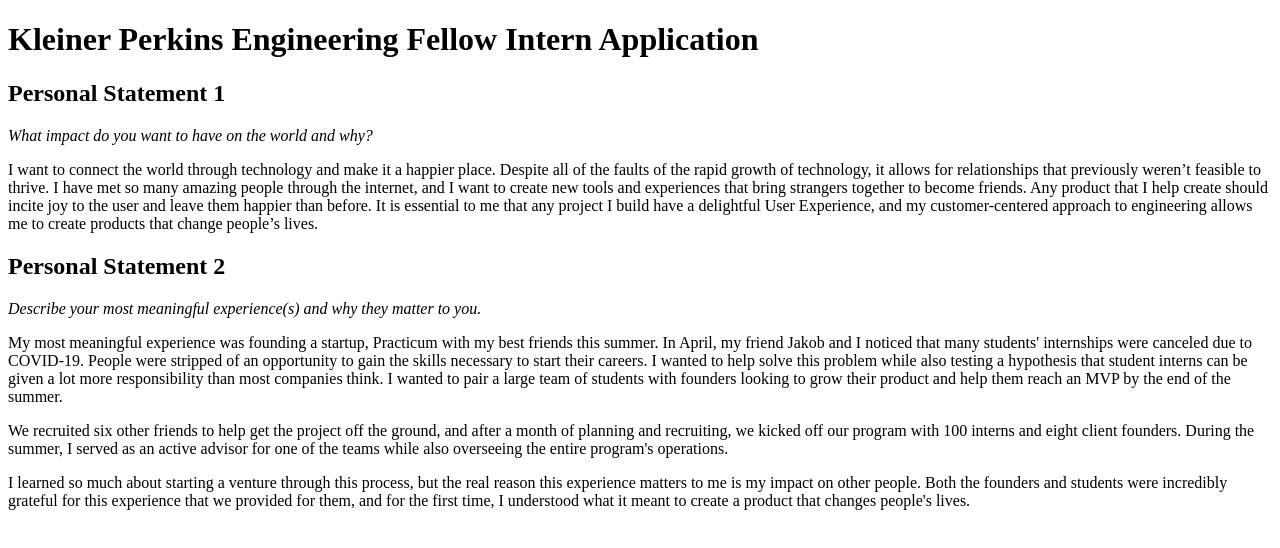
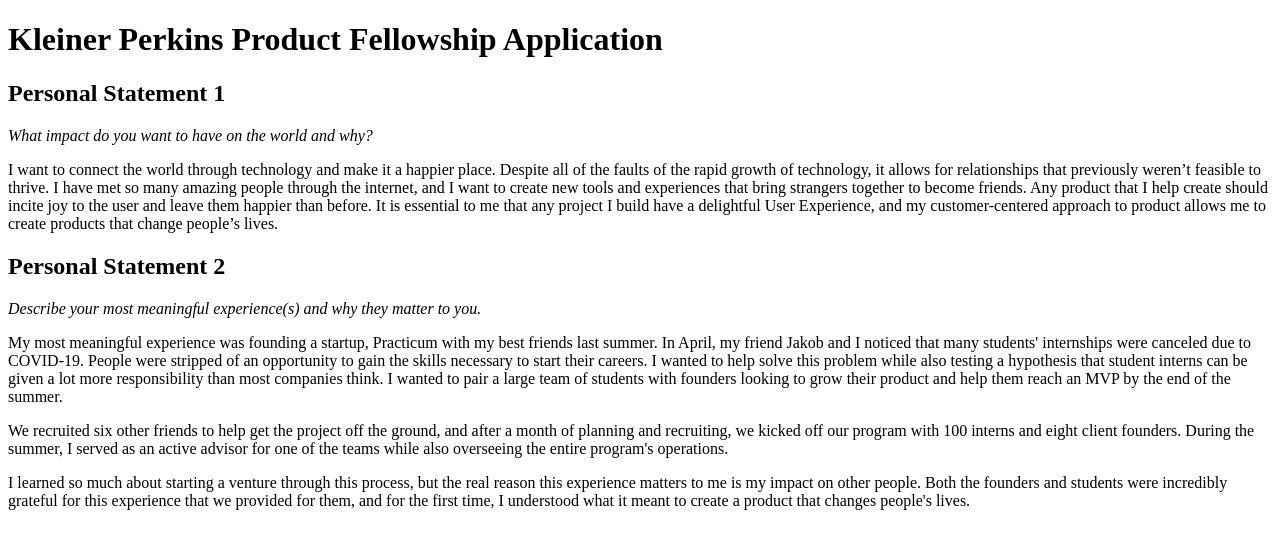
Before and after one commit to wlhunter00/wlhunter00.github.io, a plain HTML site: page KP-Fellowship/application.html in a window 1280 px wide. Drawn offline with Linux system fonts and the light colour scheme.

Commit message:
small changes

```diff
--- a/KP-Fellowship/application.html
+++ b/KP-Fellowship/application.html
@@ -8,7 +8,7 @@
 </head>
 
 <body>
-    <h1 id="kleiner-perkins-engineering-fellow-intern-application">Kleiner Perkins Engineering Fellow Intern Application
+    <h1 id="kleiner-perkins-engineering-fellow-intern-application">Kleiner Perkins Product Fellowship Application
     </h1>
     <!-- <h2 id="-will-hunter-willhunter-me-"><a href="https://willhunter.me">Will Hunter</a></h2> -->
     <h2 id="personal-statement-1">Personal Statement 1</h2>
@@ -22,10 +22,10 @@
         It
         is essential to me that any project I build have a delightful User Experience, and my customer-centered approach
         to
-        engineering allows me to create products that change people’s lives.</p>
+        product allows me to create products that change people’s lives.</p>
     <h2 id="personal-statement-2">Personal Statement 2</h2>
     <p><em>Describe your most meaningful experience(s) and why they matter to you.</em></p>
-    <p>My most meaningful experience was founding a startup, Practicum with my best friends this summer. In April, my
+    <p>My most meaningful experience was founding a startup, Practicum with my best friends last summer. In April, my
         friend
         Jakob and I noticed that many students&#39; internships were canceled due to COVID-19. People were stripped of
         an
```
